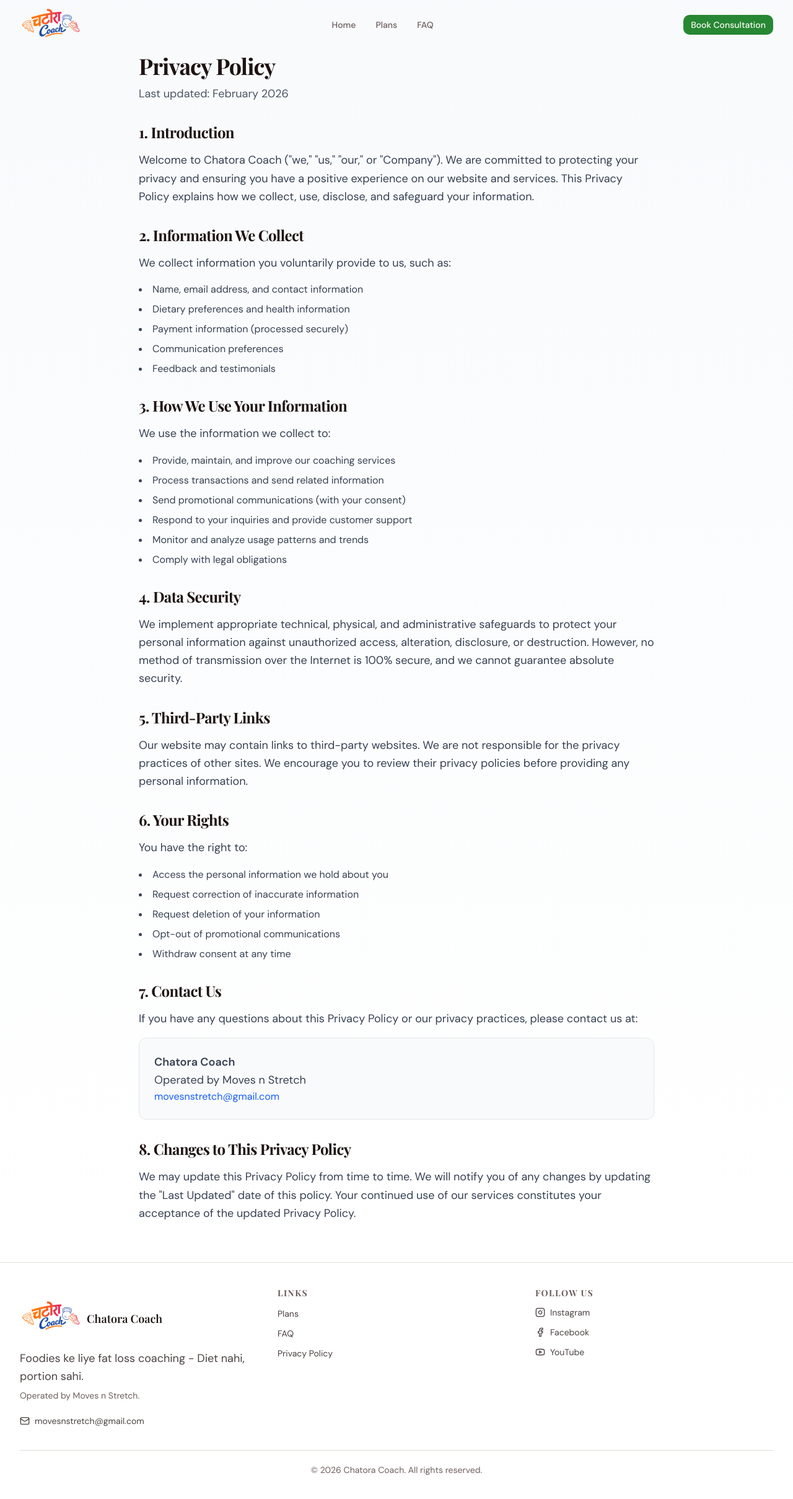
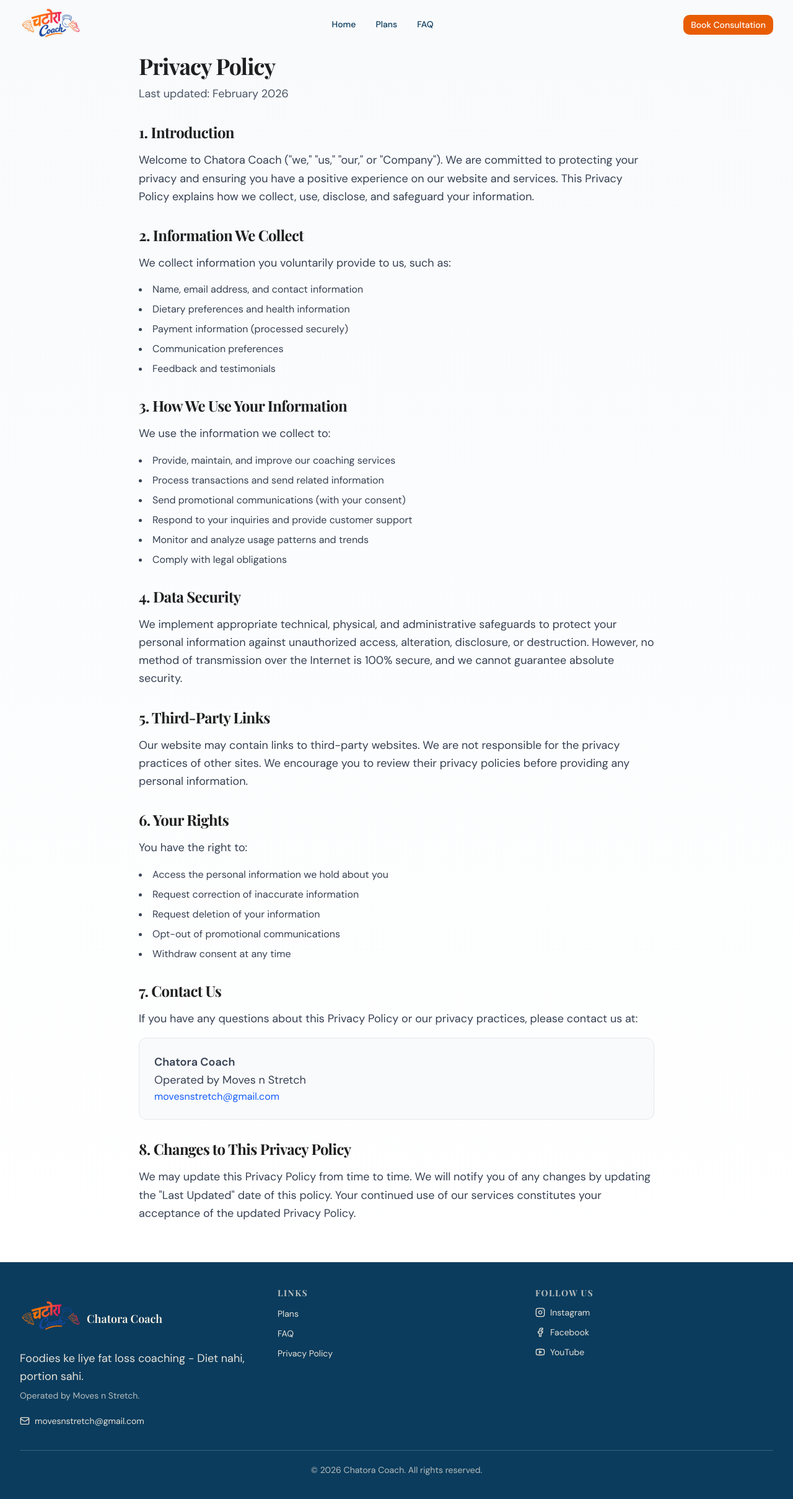
Before and after one commit to aniket9833/chatora-coach, a Next.js app: page /privacy-policy in a window 1280 px wide. Shown: the top 2418 px of the page at 62% size. Built offline with nearby package versions, Linux system fonts and the light colour scheme; a web font is replaced by a local one.

Commit message:
Changed ui colors

```diff
--- a/app/globals.css
+++ b/app/globals.css
@@ -1,83 +1,84 @@
-@import "tailwindcss";
-@import "tw-animate-css";
+@import 'tailwindcss';
+@import 'tw-animate-css';
 
 @custom-variant dark (&:is(.dark *));
 
 :root {
-  --background: oklch(0.99 0.002 90);
-  --foreground: oklch(0.2 0.02 30);
-  --card: oklch(1 0 0);
-  --card-foreground: oklch(0.2 0.02 30);
-  --popover: oklch(1 0 0);
-  --popover-foreground: oklch(0.2 0.02 30);
-  --primary: oklch(0.55 0.15 145);
-  --primary-foreground: oklch(0.99 0.002 90);
-  --secondary: oklch(0.96 0.02 90);
-  --secondary-foreground: oklch(0.2 0.02 30);
-  --muted: oklch(0.95 0.01 90);
-  --muted-foreground: oklch(0.5 0.02 30);
-  --accent: oklch(0.75 0.12 85);
-  --accent-foreground: oklch(0.2 0.02 30);
-  --destructive: oklch(0.577 0.245 27.325);
-  --destructive-foreground: oklch(0.99 0 0);
-  --border: oklch(0.9 0.01 90);
-  --input: oklch(0.9 0.01 90);
-  --ring: oklch(0.55 0.15 145);
-  --chart-1: oklch(0.55 0.15 145);
-  --chart-2: oklch(0.75 0.12 85);
-  --chart-3: oklch(0.65 0.1 160);
-  --chart-4: oklch(0.7 0.14 120);
-  --chart-5: oklch(0.6 0.08 200);
+  /* Brand Colors */
+  --background: #fff4e6; /* Thali Cream - main background */
+  --foreground: #1f1f1f; /* Structure Charcoal - body text */
+  --card: #ffffff; /* White - alt background sections/cards */
+  --card-foreground: #1f1f1f; /* Charcoal text on cards */
+  --popover: #ffffff;
+  --popover-foreground: #1f1f1f;
+  --primary: #0b3c5d; /* Coach Navy - authority/headings */
+  --primary-foreground: #ffffff;
+  --secondary: #f2f6fa; /* Light navy tint - featured cards */
+  --secondary-foreground: #0b3c5d;
+  --muted: #e6e6e6; /* Soft Neutral Gray */
+  --muted-foreground: #4b5563; /* Utility gray - muted text */
+  --accent: #e85d04; /* Portion Orange - CTA/highlights */
+  --accent-foreground: #ffffff;
+  --destructive: #b91c1c; /* Utility red - errors */
+  --destructive-foreground: #ffffff;
+  --border: #e6e6e6; /* Soft Neutral Gray */
+  --input: #ffffff;
+  --ring: #0b3c5d; /* Navy focus ring */
+  --chart-1: #0b3c5d; /* Navy */
+  --chart-2: #e85d04; /* Orange */
+  --chart-3: #a3b18a; /* Sage */
+  --chart-4: #fff4e6; /* Cream */
+  --chart-5: #4b5563; /* Utility Gray */
   --radius: 0.75rem;
-  --sidebar: oklch(0.98 0.005 90);
-  --sidebar-foreground: oklch(0.2 0.02 30);
-  --sidebar-primary: oklch(0.55 0.15 145);
-  --sidebar-primary-foreground: oklch(0.99 0.002 90);
-  --sidebar-accent: oklch(0.95 0.02 90);
-  --sidebar-accent-foreground: oklch(0.2 0.02 30);
-  --sidebar-border: oklch(0.9 0.01 90);
-  --sidebar-ring: oklch(0.55 0.15 145);
+  --sidebar: #ffffff;
+  --sidebar-foreground: #1f1f1f;
+  --sidebar-primary: #0b3c5d;
+  --sidebar-primary-foreground: #ffffff;
+  --sidebar-accent: #e85d04;
+  --sidebar-accent-foreground: #ffffff;
+  --sidebar-border: #e6e6e6;
+  --sidebar-ring: #0b3c5d;
 }
 
 .dark {
-  --background: oklch(0.15 0.01 30);
-  --foreground: oklch(0.95 0.01 90);
-  --card: oklch(0.18 0.01 30);
-  --card-foreground: oklch(0.95 0.01 90);
-  --popover: oklch(0.18 0.01 30);
-  --popover-foreground: oklch(0.95 0.01 90);
-  --primary: oklch(0.6 0.15 145);
-  --primary-foreground: oklch(0.15 0.01 30);
-  --secondary: oklch(0.25 0.01 30);
-  --secondary-foreground: oklch(0.95 0.01 90);
-  --muted: oklch(0.25 0.01 30);
-  --muted-foreground: oklch(0.65 0.01 90);
-  --accent: oklch(0.7 0.12 85);
-  --accent-foreground: oklch(0.15 0.01 30);
-  --destructive: oklch(0.5 0.2 27);
-  --destructive-foreground: oklch(0.95 0 0);
-  --border: oklch(0.28 0.01 30);
-  --input: oklch(0.28 0.01 30);
-  --ring: oklch(0.6 0.15 145);
-  --chart-1: oklch(0.6 0.15 145);
-  --chart-2: oklch(0.7 0.12 85);
-  --chart-3: oklch(0.65 0.1 160);
-  --chart-4: oklch(0.7 0.14 120);
-  --chart-5: oklch(0.6 0.08 200);
-  --sidebar: oklch(0.18 0.01 30);
-  --sidebar-foreground: oklch(0.95 0.01 90);
-  --sidebar-primary: oklch(0.6 0.15 145);
-  --sidebar-primary-foreground: oklch(0.15 0.01 30);
-  --sidebar-accent: oklch(0.25 0.01 30);
-  --sidebar-accent-foreground: oklch(0.95 0.01 90);
-  --sidebar-border: oklch(0.28 0.01 30);
-  --sidebar-ring: oklch(0.6 0.15 145);
+  --background: #fff4e6; /* Same as light - Thali Cream */
+  --foreground: #1f1f1f; /* Same as light - Charcoal */
+  --card: #ffffff;
+  --card-foreground: #1f1f1f;
+  --popover: #ffffff;
+  --popover-foreground: #1f1f1f;
+  --primary: #0b3c5d;
+  --primary-foreground: #ffffff;
+  --secondary: #f2f6fa;
+  --secondary-foreground: #0b3c5d;
+  --muted: #e6e6e6;
+  --muted-foreground: #4b5563;
+  --accent: #e85d04;
+  --accent-foreground: #ffffff;
+  --destructive: #b91c1c;
+  --destructive-foreground: #ffffff;
+  --border: #e6e6e6;
+  --input: #ffffff;
+  --ring: #0b3c5d;
+  --chart-1: #0b3c5d;
+  --chart-2: #e85d04;
+  --chart-3: #a3b18a;
+  --chart-4: #fff4e6;
+  --chart-5: #4b5563;
+  --sidebar: #ffffff;
+  --sidebar-foreground: #1f1f1f;
+  --sidebar-primary: #0b3c5d;
+  --sidebar-primary-foreground: #ffffff;
+  --sidebar-accent: #e85d04;
+  --sidebar-accent-foreground: #ffffff;
+  --sidebar-border: #e6e6e6;
+  --sidebar-ring: #0b3c5d;
 }
 
 @theme inline {
-  --font-sans: var(--font-dm-sans), "DM Sans", system-ui, sans-serif;
-  --font-serif: var(--font-playfair), "Playfair Display", Georgia, serif;
-  --font-mono: "Geist Mono", monospace;
+  --font-sans: var(--font-dm-sans), 'DM Sans', system-ui, sans-serif;
+  --font-serif: var(--font-playfair), 'Playfair Display', Georgia, serif;
+  --font-mono: 'Geist Mono', monospace;
   --color-background: var(--background);
   --color-foreground: var(--foreground);
   --color-card: var(--card);
--- a/components/landing/footer.tsx
+++ b/components/landing/footer.tsx
@@ -31,7 +31,7 @@ const socialLinks = [
 
 export function Footer() {
   return (
-    <footer className="bg-card border-t border-border">
+    <footer className="bg-primary border-t border-primary">
       <div className="container mx-auto px-4 sm:px-6 lg:px-8 py-10">
         {/* Main content — tight 3-col grid on md+, stacked on mobile */}
         <div className="grid grid-cols-1 md:grid-cols-3 gap-8">
@@ -45,19 +45,19 @@ export function Footer() {
                 height={250}
                 className="w-25 h-25 object-contain"
               />
-              <span className="font-serif text-lg font-semibold text-foreground">
+              <span className="font-serif text-lg font-semibold text-background">
                 Chatora Coach
               </span>
             </Link>
-            <p className="text-md text-foreground/80 leading-relaxed mb-1">
+            <p className="text-md text-background/90 leading-relaxed mb-1">
               Foodies ke liye fat loss coaching - Diet nahi, portion sahi.
             </p>
-            <p className="text-sm text-muted-foreground mb-5">
+            <p className="text-sm text-background/70 mb-5">
               Operated by Moves n Stretch.
             </p>
             <a
               href="mailto:movesnstretch@gmail.com"
-              className="inline-flex items-center gap-2 text-sm text-foreground/80 hover:text-primary transition-colors"
+              className="inline-flex items-center gap-2 text-sm text-background/90 hover:text-accent transition-colors"
             >
               <Mail className="w-4 h-4 flex-shrink-0" />
               movesnstretch@gmail.com
@@ -66,7 +66,7 @@ export function Footer() {
 
           {/* Col 2: Nav links */}
           <div>
-            <h3 className="text-sm font-bold uppercase tracking-widest text-muted-foreground mb-3">
+            <h3 className="text-sm font-bold uppercase tracking-widest text-background/70 mb-3">
               Links
             </h3>
             <ul className="space-y-2">
@@ -74,7 +74,7 @@ export function Footer() {
                 <li key={link.label}>
                   <Link
                     href={link.href}
-                    className="text-sm text-foreground/80 hover:text-primary transition-colors"
+                    className="text-sm text-background/90 hover:text-accent transition-colors"
                   >
                     {link.label}
                   </Link>
@@ -85,7 +85,7 @@ export function Footer() {
 
           {/* Col 3: Socials */}
           <div>
-            <h3 className="text-sm font-bold uppercase tracking-widest text-muted-foreground mb-3">
+            <h3 className="text-sm font-bold uppercase tracking-widest text-background/70 mb-3">
               Follow Us
             </h3>
             <div className="flex flex-col gap-3">
@@ -94,7 +94,7 @@ export function Footer() {
                   key={social.label}
                   href={social.href}
                   aria-label={social.label}
-                  className="inline-flex items-center gap-2 text-sm text-foreground/80 hover:text-primary transition-colors"
+                  className="inline-flex items-center gap-2 text-sm text-background/90 hover:text-accent transition-colors"
                 >
                   <social.icon className="w-4 h-4" />
                   {social.label}
@@ -105,8 +105,8 @@ export function Footer() {
         </div>
 
         {/* Bottom bar */}
-        <div className="mt-8 pt-5 border-t border-border">
-          <p className="text-sm text-muted-foreground text-center sm:text-center">
+        <div className="mt-8 pt-5 border-t border-background/20">
+          <p className="text-sm text-background/70 text-center sm:text-center">
             © 2026 Chatora Coach. All rights reserved.
           </p>
         </div>
--- a/components/landing/navbar.tsx
+++ b/components/landing/navbar.tsx
@@ -35,7 +35,7 @@ export function Navbar() {
       className={cn(
         'fixed top-0 left-0 right-0 z-50 transition-all duration-300',
         isScrolled
-          ? 'bg-background/95 backdrop-blur-md shadow-sm border-b border-border'
+          ? 'bg-card/95 backdrop-blur-md shadow-sm border-b border-border'
           : 'bg-transparent',
       )}
     >
@@ -58,7 +58,7 @@ export function Navbar() {
               <Link
                 key={link.href}
                 href={link.href}
-                className="text-xs lg:text-sm font-medium text-muted-foreground hover:text-primary transition-colors"
+                className="text-xs lg:text-sm font-medium text-primary hover:text-accent transition-colors border-b-2 border-transparent hover:border-accent"
               >
                 {link.label}
               </Link>
@@ -95,7 +95,7 @@ export function Navbar() {
                     key={link.href}
                     href={link.href}
                     onClick={() => setIsOpen(false)}
-                    className="text-base sm:text-lg font-medium text-foreground hover:text-primary transition-colors"
+                    className="text-base sm:text-lg font-medium text-primary hover:text-accent transition-colors"
                   >
                     {link.label}
                   </Link>
--- a/components/ui/button.tsx
+++ b/components/ui/button.tsx
@@ -1,52 +1,52 @@
-import * as React from "react"
-import { Slot } from "@radix-ui/react-slot"
-import { cva, type VariantProps } from "class-variance-authority"
+import * as React from 'react';
+import { Slot } from '@radix-ui/react-slot';
+import { cva, type VariantProps } from 'class-variance-authority';
 
-import { cn } from "@/lib/utils"
+import { cn } from '@/lib/utils';
 
 const buttonVariants = cva(
   "inline-flex items-center justify-center gap-2 whitespace-nowrap rounded-md text-sm font-medium transition-all disabled:pointer-events-none disabled:opacity-50 [&_svg]:pointer-events-none [&_svg:not([class*='size-'])]:size-4 shrink-0 [&_svg]:shrink-0 outline-none focus-visible:border-ring focus-visible:ring-ring/50 focus-visible:ring-[3px] aria-invalid:ring-destructive/20 dark:aria-invalid:ring-destructive/40 aria-invalid:border-destructive",
   {
     variants: {
       variant: {
-        default: "bg-primary text-primary-foreground hover:bg-primary/90",
+        default:
+          'bg-accent text-accent-foreground hover:bg-accent/90 focus-visible:ring-accent/20',
         destructive:
-          "bg-destructive text-white hover:bg-destructive/90 focus-visible:ring-destructive/20 dark:focus-visible:ring-destructive/40 dark:bg-destructive/60",
+          'bg-destructive text-white hover:bg-destructive/90 focus-visible:ring-destructive/20 dark:focus-visible:ring-destructive/40 dark:bg-destructive/60',
         outline:
-          "border bg-background shadow-xs hover:bg-accent hover:text-accent-foreground dark:bg-input/30 dark:border-input dark:hover:bg-input/50",
-        secondary:
-          "bg-secondary text-secondary-foreground hover:bg-secondary/80",
+          'border bg-background shadow-xs hover:bg-accent hover:text-accent-foreground dark:bg-input/30 dark:border-input dark:hover:bg-input/50',
+        secondary: 'bg-primary text-primary-foreground hover:bg-primary/90',
         ghost:
-          "hover:bg-accent hover:text-accent-foreground dark:hover:bg-accent/50",
-        link: "text-primary underline-offset-4 hover:underline",
+          'hover:bg-accent hover:text-accent-foreground dark:hover:bg-accent/50',
+        link: 'text-primary underline-offset-4 hover:underline',
       },
       size: {
-        default: "h-9 px-4 py-2 has-[>svg]:px-3",
-        sm: "h-8 rounded-md gap-1.5 px-3 has-[>svg]:px-2.5",
-        lg: "h-10 rounded-md px-6 has-[>svg]:px-4",
-        icon: "size-9",
-        "icon-sm": "size-8",
-        "icon-lg": "size-10",
+        default: 'h-9 px-4 py-2 has-[>svg]:px-3',
+        sm: 'h-8 rounded-md gap-1.5 px-3 has-[>svg]:px-2.5',
+        lg: 'h-10 rounded-md px-6 has-[>svg]:px-4',
+        icon: 'size-9',
+        'icon-sm': 'size-8',
+        'icon-lg': 'size-10',
       },
     },
     defaultVariants: {
-      variant: "default",
-      size: "default",
+      variant: 'default',
+      size: 'default',
     },
-  }
-)
+  },
+);
 
 function Button({
   className,
-  variant = "default",
-  size = "default",
+  variant = 'default',
+  size = 'default',
   asChild = false,
   ...props
-}: React.ComponentProps<"button"> &
+}: React.ComponentProps<'button'> &
   VariantProps<typeof buttonVariants> & {
-    asChild?: boolean
+    asChild?: boolean;
   }) {
-  const Comp = asChild ? Slot : "button"
+  const Comp = asChild ? Slot : 'button';
 
   return (
     <Comp
@@ -56,7 +56,7 @@ function Button({
       className={cn(buttonVariants({ variant, size, className }))}
       {...props}
     />
-  )
+  );
 }
 
-export { Button, buttonVariants }
+export { Button, buttonVariants };
--- /dev/null
+++ b/lib/theme.ts
@@ -0,0 +1,207 @@
+/**
+ * Chatora Coach Design System
+ * Comprehensive color and styling guidelines
+ */
+
+// ============================================================================
+// COLOR PALETTE
+// ============================================================================
+
+export const COLORS = {
+  // Main backgrounds
+  primary: {
+    cream: '#FFF4E6', // Thali Cream - main background
+    white: '#FFFFFF', // White - alt background sections
+  },
+
+  // Text colors
+  text: {
+    body: '#1F1F1F', // Structure Charcoal - default body text
+    muted: '#4B5563', // Utility gray - helper text, captions, disclaimers
+  },
+
+  // Brand colors
+  navy: '#0B3C5D', // Coach Navy - primary brand color
+  orange: '#E85D04', // Portion Orange - highlight/accent
+  sage: '#A3B18A', // Habit Sage - health/rehab hints only
+
+  // Utility colors
+  lightGray: '#E6E6E6', // Soft Neutral Gray - borders, dividers
+  lightCreamAlt: '#FFF8F0', // Very light cream - disclaimer backgrounds
+  lightNavyTint: '#F2F6FA', // Light navy tint - featured card backgrounds
+  placeholder: '#9CA3AF', // Placeholder text
+  error: '#B91C1C', // Utility red - error states
+} as const;
+
+// ============================================================================
+// TYPOGRAPHY
+// ============================================================================
+
+export const TYPOGRAPHY = {
+  // H1 - Hero headline
+  h1: {
+    color: COLORS.navy,
+    highlightColor: COLORS.orange, // For 1–2 words only
+  },
+
+  // H2 - Section headings
+  h2: {
+    color: COLORS.navy,
+  },
+
+  // H3 - Card headings / subheaders
+  h3: {
+    color: COLORS.navy,
+    // Or Charcoal if card has Navy background
+    colorOnDarkBg: COLORS.primary.white,
+  },
+
+  // Body paragraphs
+  body: {
+    color: COLORS.text.body,
+  },
+
+  // Disclaimers / medical lines
+  disclaimer: {
+    color: COLORS.text.muted,
+    backgroundColor: COLORS.primary.white, // or COLORS.lightCreamAlt
+  },
+} as const;
+
+// ============================================================================
+// BUTTON STYLES
+// ============================================================================
+
+export const BUTTONS = {
+  // Primary CTA button (START action)
+  primary: {
+    background: COLORS.orange,
+    text: COLORS.primary.white,
+    hover: '#CC4F03', // Darker orange
+    focusRing: 'rgba(232,93,4,0.35)',
+  },
+
+  // Secondary button (Navy START)
+  secondary: {
+    background: COLORS.navy,
+    text: COLORS.primary.white,
+    hover: '#08324D',
+  },
+
+  // Tertiary button (non-conversion actions)
+  tertiary: {
+    background: 'transparent',
+    border: COLORS.lightGray,
+    text: COLORS.navy,
+    hover: COLORS.primary.white,
+  },
+} as const;
+
+// ============================================================================
+// NAVIGATION
+// ============================================================================
+
+export const NAVBAR = {
+  background: COLORS.primary.white,
+  textColor: COLORS.navy,
+  activeUnderline: COLORS.orange,
+  borderBottom: COLORS.lightGray,
+} as const;
+
+// ============================================================================
+// HERO SECTION
+// ============================================================================
+
+export const HERO = {
+  background: COLORS.primary.cream,
+  badgeBackground: COLORS.primary.white,
+  badgeText: COLORS.navy,
+  badgeBorder: COLORS.orange,
+} as const;
+
+// ============================================================================
+// CARDS
+// ============================================================================
+
+export const CARDS = {
+  // Default card
+  default: {
+    background: COLORS.primary.white,
+    border: COLORS.lightGray,
+    titleColor: COLORS.navy,
+    textColor: COLORS.text.body,
+  },
+
+  // Featured/Premium plan card
+  featured: {
+    background: COLORS.lightNavyTint,
+    border: COLORS.navy,
+    badgeBackground: COLORS.orange,
+    badgeText: COLORS.primary.white,
+  },
+
+  // Testimonial card
+  testimonial: {
+    background: COLORS.primary.white,
+    quoteMarkColor: COLORS.sage,
+    nameColor: COLORS.navy,
+  },
+} as const;
+
+// ============================================================================
+// FORMS
+// ============================================================================
+
+export const FORMS = {
+  input: {
+    background: COLORS.primary.white,
+    borderDefault: COLORS.lightGray,
+    borderFocus: COLORS.navy,
+    borderError: COLORS.error,
+    placeholderText: COLORS.placeholder,
+  },
+
+  // Submit button uses BUTTONS.primary
+  submitButton: BUTTONS.primary,
+} as const;
+
+// ============================================================================
+// ICONS
+// ============================================================================
+
+export const ICONS = {
+  default: COLORS.navy,
+  accent: COLORS.orange, // Use sparingly
+  health: COLORS.sage, // For postpartum/rehab only
+} as const;
+
+// ============================================================================
+// FOOTER
+// ============================================================================
+
+export const FOOTER = {
+  background: COLORS.navy,
+  text: COLORS.primary.cream,
+  linkColor: COLORS.primary.cream,
+  linkHover: COLORS.orange,
+  divider: 'rgba(255,244,230,0.2)',
+  operatedByText: 'Operated by Moves n Stretch.',
+} as const;
+
+// ============================================================================
+// LAYOUT DIVIDERS / SEPARATORS
+// ============================================================================
+
+export const DIVIDERS = {
+  line: COLORS.lightGray,
+} as const;
+
+// ============================================================================
+// LINKS
+// ============================================================================
+
+export const LINKS = {
+  default: COLORS.navy,
+  hover: COLORS.orange,
+  visited: COLORS.navy, // Keep same as default (no purple)
+} as const;
```
Also changed, not shown: components/landing/cta.tsx (+19 -16 lines), components/landing/hero.tsx (+5 -5 lines).
